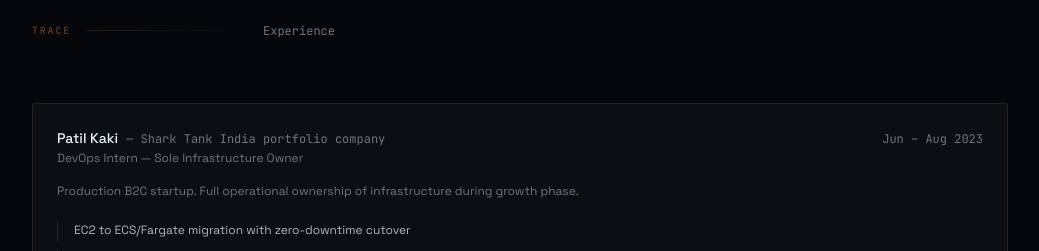
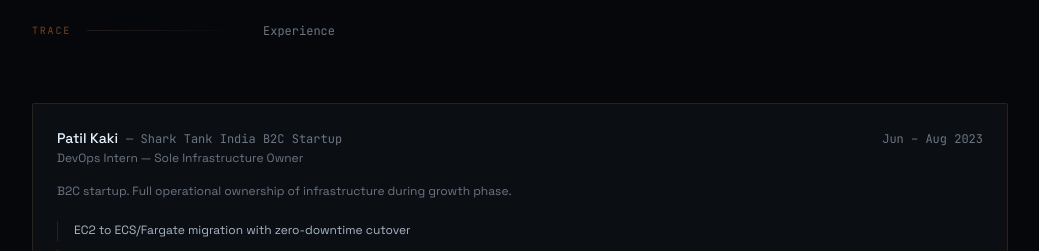
Before and after one commit to Raynzler/Portfolio, a Next.js app: page / in a window 1280 px wide. Shown: the part 3200-3451 px from the top of the page, without its empty margins (120-1159 px from the left). Built offline with nearby package versions, Linux system fonts and the light colour scheme; no server answers.

Commit message:
chore: update info

```diff
--- a/components/experience.tsx
+++ b/components/experience.tsx
@@ -7,11 +7,11 @@ import { fadeUp, staggerContainer, staggerItem } from "@/lib/motion"
 const experiences = [
   {
     company: "Patil Kaki",
-    note: "Shark Tank India portfolio company",
+    note: "Shark Tank India B2C Startup",
     role: "DevOps Intern — Sole Infrastructure Owner",
     period: "Jun – Aug 2023",
     description:
-      "Production B2C startup. Full operational ownership of infrastructure during growth phase.",
+      "B2C startup. Full operational ownership of infrastructure during growth phase.",
     achievements: [
       "EC2 to ECS/Fargate migration with zero-downtime cutover",
       "GitHub Actions gated deploys with automated rollback on health check failure",
```
